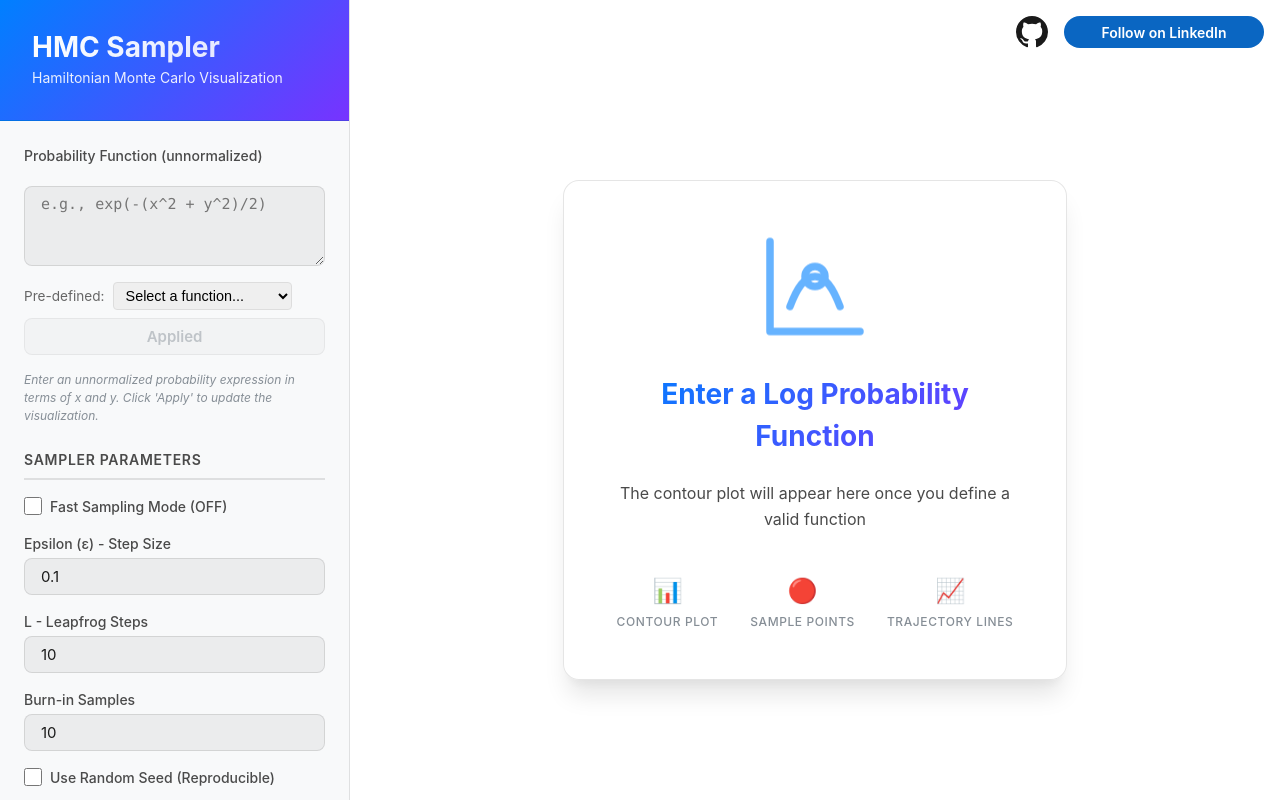
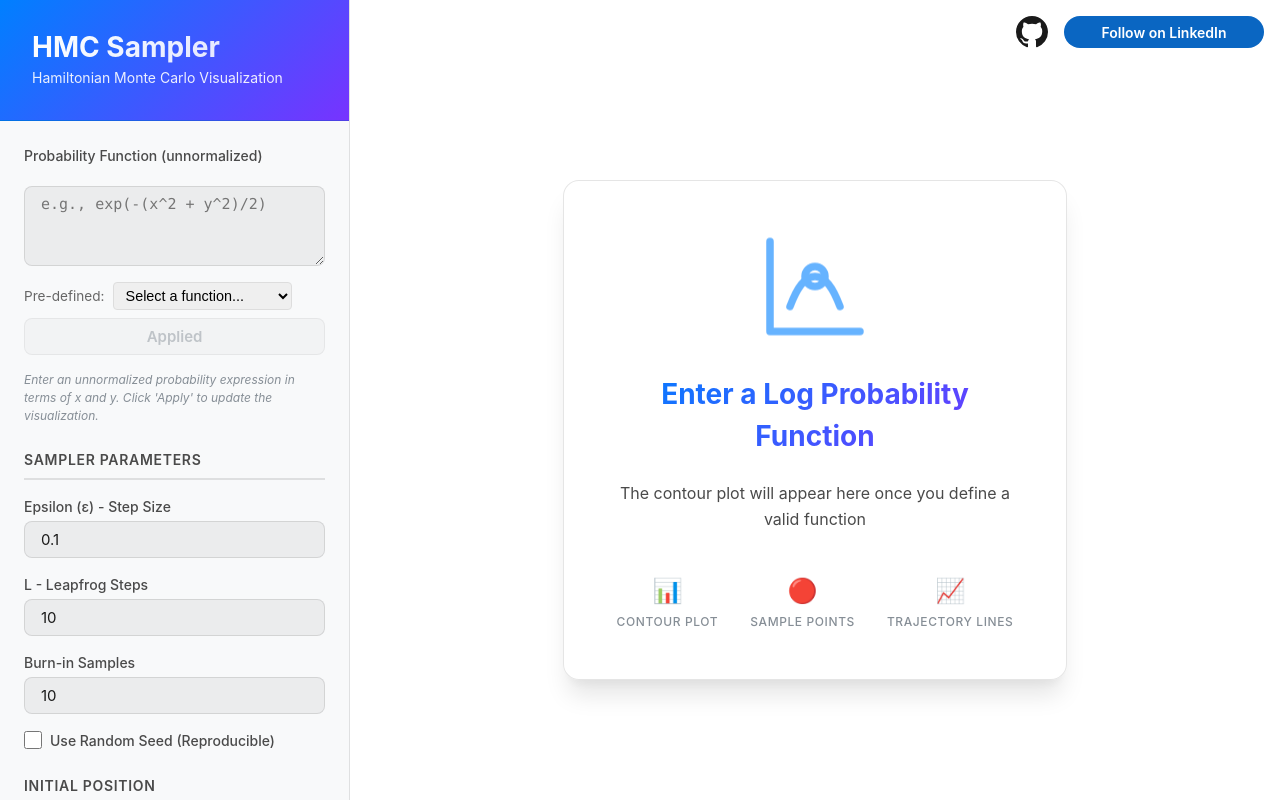
Before and after one commit to aerubanov/HMC_visualization, a React (Vite) app: page / in a window 1280 px wide. Built offline with nearby package versions, Linux system fonts and the light colour scheme.

Commit message:
adjust toggle position

```diff
--- a/src/components/Controls.jsx
+++ b/src/components/Controls.jsx
@@ -281,22 +281,6 @@ function Controls({
         {/* Sampler Parameters */}
         <section className="control-section">
           <h3 className="section-title">Sampler Parameters</h3>
-
-          <div className="control-group">
-            <div className="checkbox-group">
-              <input
-                id="fast-mode-toggle"
-                type="checkbox"
-                checked={useFastMode || false}
-                onChange={(e) =>
-                  setUseFastMode && setUseFastMode(e.target.checked)
-                }
-              />
-              <label htmlFor="fast-mode-toggle" className="control-label">
-                Fast Sampling Mode {useFastMode ? '(ON)' : '(OFF)'}
-              </label>
-            </div>
-          </div>
 
           <div className="control-group">
             <label htmlFor="epsilon-input" className="control-label">
@@ -644,6 +628,29 @@ function Controls({
             Step Once
           </button>
 
+          <div className="control-group" style={{ marginBottom: '0.5rem' }}>
+            <div className="checkbox-group">
+              <input
+                id="fast-mode-toggle-action"
+                type="checkbox"
+                checked={useFastMode || false}
+                onChange={(e) =>
+                  setUseFastMode && setUseFastMode(e.target.checked)
+                }
+              />
+              <label
+                htmlFor="fast-mode-toggle-action"
+                className="control-label"
+                style={{
+                  fontWeight: 'bold',
+                  color: useFastMode ? 'var(--color-primary)' : 'inherit',
+                }}
+              >
+                🚀 Fast Sampling Mode
+              </label>
+            </div>
+          </div>
+
           <div className="sample-steps-group">
             <input
               type="number"
```
